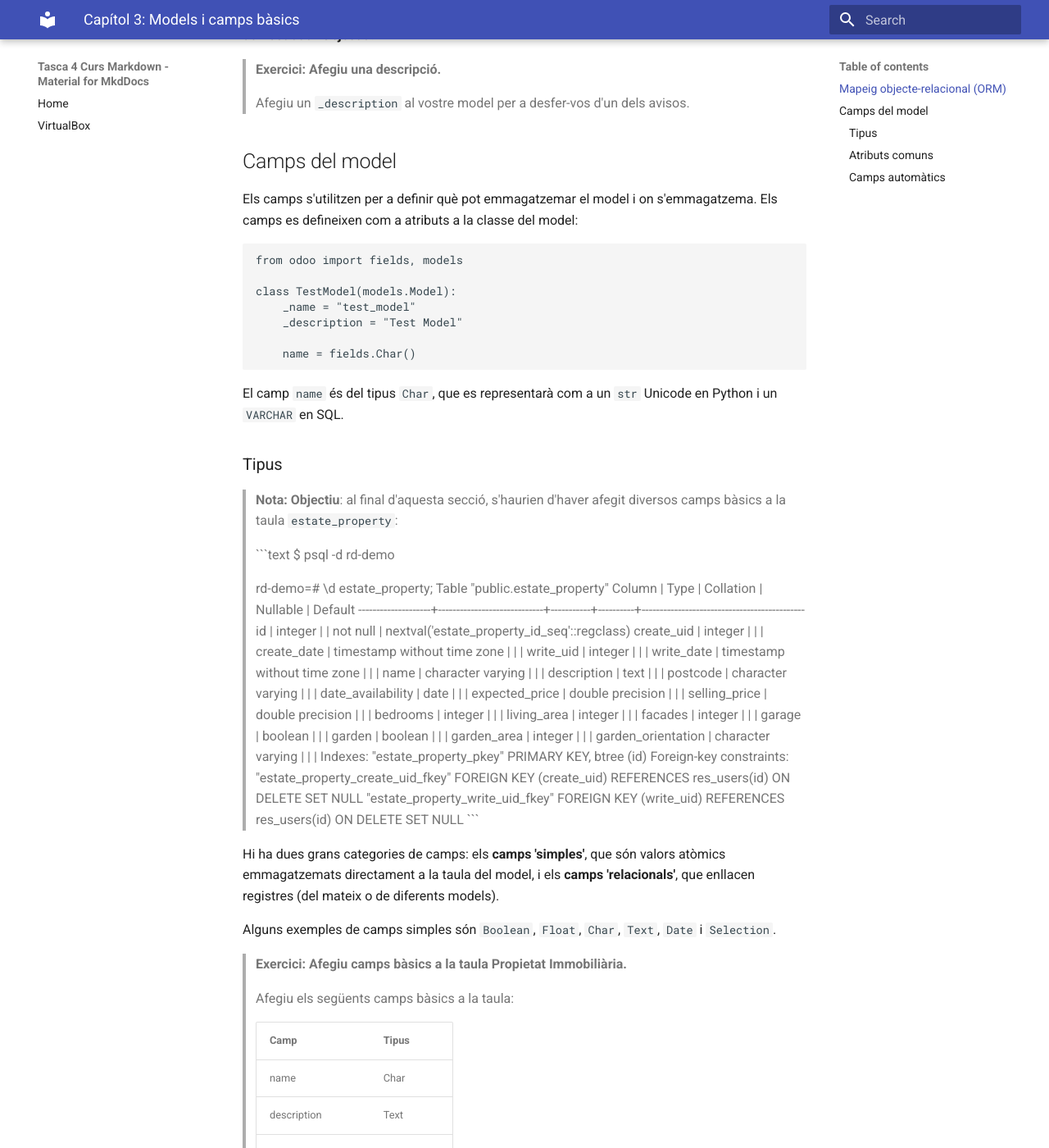
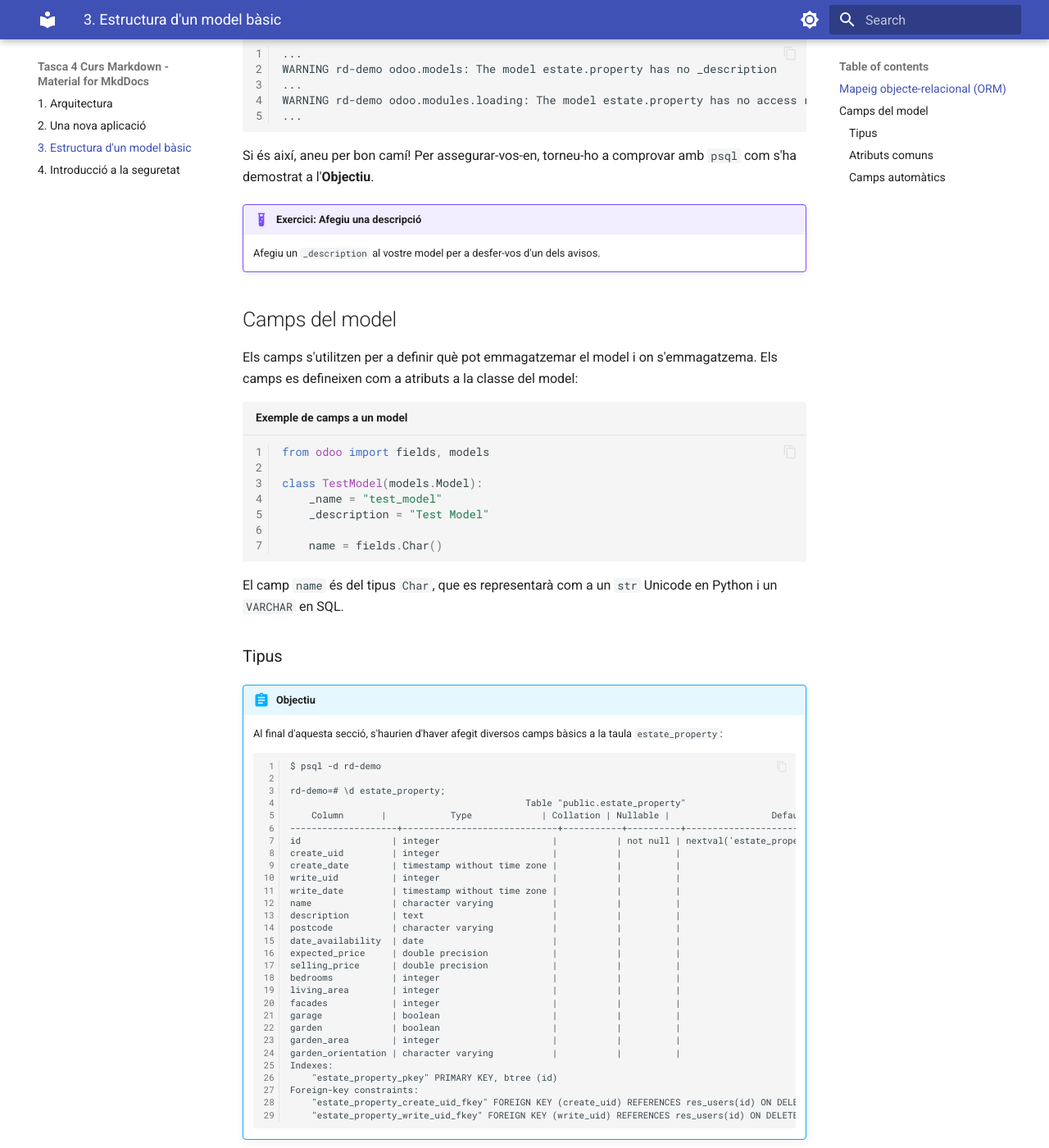
Before and after one commit to edsanan/curs_md_tasca04, an MkDocs documentation site: the page built from md/03_modelbasic.md, in a window 1280 px wide and 1400 px high, scrolled down 1953 px. Shown: the whole window at 82% size. Built offline with MkDocs 1.6.1 and Material for MkDocs 9.7.7, drawn with Linux system fonts in a browser that asks for light colours; some of the changed text lies outside the part shown.

Commit message:
canvis amb extensions demanades

````diff
--- a/md/03_modelbasic.md
+++ b/md/03_modelbasic.md
@@ -4,23 +4,22 @@ Al final del [capítol anterior](02_nnova_aplicacio), vam ser capaços de crear
 
 Abans d'avançar en l'exercici, assegureu-vos que el mòdul `estate` està instal·lat, és a dir, ha d'aparéixer com a 'Instal·lat' a la llista d'Aplicacions.
 
-> **Avís:**
-> **No utilitzeu variables globals mutables.**
-> Una única instància d'Odoo pot executar diverses bases de dades en paral·lel dins del mateix procés de Python. En cadascuna d'aquestes bases de dades poden estar instal·lats mòduls diferents, per tant, no podem dependre de variables globals que s'actualitzarien depenent dels mòduls instal·lats.
+!!! warning "No utilitzeu variables globals mutables"
+    Una única instància d'Odoo pot executar diverses bases de dades en paral·lel dins del mateix procés de Python. En cadascuna d'aquestes bases de dades poden estar instal·lats mòduls diferents, per tant, no podem dependre de variables globals que s'actualitzarien depenent dels mòduls instal·lats.
 
 ## Mapeig objecte-relacional (ORM)
 
-> **Nota:**
-> **Objectiu**: al final d'aquesta secció, s'hauria d'haver creat la taula `estate_property`:
->
-> ```text
-> $ psql -d rd-demo
-> rd-demo=# SELECT COUNT(*) FROM estate_property;
-> count
-> -------
->     0
-> (1 row)
-> ```
+!!! abstract "Objectiu"
+Al final d'aquesta secció, s'hauria d'haver creat la taula `estate_property`:
+
+    ```text
+    $ psql -d rd-demo
+    rd-demo=# SELECT COUNT(*) FROM estate_property;
+    count
+    -------
+    0
+    (1 row)
+    ```
 
 Un component clau d'Odoo és la capa [ORM](https://en.wikipedia.org/wiki/Object-relational_mapping). Aquesta capa evita haver d'escriure manualment la major part de l'[SQL](https://en.wikipedia.org/wiki/SQL) i proporciona serveis d'extensibilitat i seguretat.
 
@@ -28,7 +27,7 @@ Els objectes de negoci es declaren com a classes de Python que estenen `odoo.mod
 
 Els models es poden configurar establint atributs en la seua definició. L'atribut més important és `_name`, que és obligatori i defineix el nom del model en el sistema Odoo. Ací teniu una definició mínima d'un model:
 
-```python
+```python title="Definició del paràmetre _name d'un model"
 from odoo import models
 
 class TestModel(models.Model):
@@ -68,15 +67,14 @@ WARNING rd-demo odoo.modules.loading: The model estate.property has no access ru
 
 Si és així, aneu per bon camí! Per assegurar-vos-en, torneu-ho a comprovar amb `psql` com s'ha demostrat a l'**Objectiu**.
 
-> **Exercici: Afegiu una descripció.**
->
-> Afegiu un `_description` al vostre model per a desfer-vos d'un dels avisos.
+!!! example "Exercici: Afegiu una descripció"
+    Afegiu un `_description` al vostre model per a desfer-vos d'un dels avisos.
 
 ## Camps del model
 
 Els camps s'utilitzen per a definir què pot emmagatzemar el model i on s'emmagatzema. Els camps es defineixen com a atributs a la classe del model:
 
-```python
+```python title="Exemple de camps a un model"
 from odoo import fields, models
 
 class TestModel(models.Model):
@@ -90,66 +88,65 @@ El camp `name` és del tipus `Char`, que es representarà com a un `str` Unicode
 
 ### Tipus
 
-> **Nota:**
-> **Objectiu**: al final d'aquesta secció, s'haurien d'haver afegit diversos camps bàsics a la taula `estate_property`:
->
-> ```text
-> $ psql -d rd-demo
->
-> rd-demo=# \d estate_property;
->                                             Table "public.estate_property"
->     Column       |            Type             | Collation | Nullable |                   Default
-> --------------------+-----------------------------+-----------+----------+---------------------------------------------
-> id                 | integer                     |           | not null | nextval('estate_property_id_seq'::regclass)
-> create_uid         | integer                     |           |          |
-> create_date        | timestamp without time zone |           |          |
-> write_uid          | integer                     |           |          |
-> write_date         | timestamp without time zone |           |          |
-> name               | character varying           |           |          |
-> description        | text                        |           |          |
-> postcode           | character varying           |           |          |
-> date_availability  | date                        |           |          |
-> expected_price     | double precision            |           |          |
-> selling_price      | double precision            |           |          |
-> bedrooms           | integer                     |           |          |
-> living_area        | integer                     |           |          |
-> facades            | integer                     |           |          |
-> garage             | boolean                     |           |          |
-> garden             | boolean                     |           |          |
-> garden_area        | integer                     |           |          |
-> garden_orientation | character varying           |           |          |
-> Indexes:
->     "estate_property_pkey" PRIMARY KEY, btree (id)
-> Foreign-key constraints:
->     "estate_property_create_uid_fkey" FOREIGN KEY (create_uid) REFERENCES res_users(id) ON DELETE SET NULL
->     "estate_property_write_uid_fkey" FOREIGN KEY (write_uid) REFERENCES res_users(id) ON DELETE SET NULL
-> ```
+!!! abstract "Objectiu"
+    Al final d'aquesta secció, s'haurien d'haver afegit diversos camps bàsics a la taula `estate_property`:
+    ```text
+    $ psql -d rd-demo
+
+    rd-demo=# \d estate_property;
+                                                Table "public.estate_property"
+        Column       |            Type             | Collation | Nullable |                   Default
+    --------------------+-----------------------------+-----------+----------+---------------------------------------------
+    id                 | integer                     |           | not null | nextval('estate_property_id_seq'::regclass)
+    create_uid         | integer                     |           |          |
+    create_date        | timestamp without time zone |           |          |
+    write_uid          | integer                     |           |          |
+    write_date         | timestamp without time zone |           |          |
+    name               | character varying           |           |          |
+    description        | text                        |           |          |
+    postcode           | character varying           |           |          |
+    date_availability  | date                        |           |          |
+    expected_price     | double precision            |           |          |
+    selling_price      | double precision            |           |          |
+    bedrooms           | integer                     |           |          |
+    living_area        | integer                     |           |          |
+    facades            | integer                     |           |          |
+    garage             | boolean                     |           |          |
+    garden             | boolean                     |           |          |
+    garden_area        | integer                     |           |          |
+    garden_orientation | character varying           |           |          |
+    Indexes:
+        "estate_property_pkey" PRIMARY KEY, btree (id)
+    Foreign-key constraints:
+        "estate_property_create_uid_fkey" FOREIGN KEY (create_uid) REFERENCES res_users(id) ON DELETE SET NULL
+        "estate_property_write_uid_fkey" FOREIGN KEY (write_uid) REFERENCES res_users(id) ON DELETE SET NULL
+    ```
 
 Hi ha dues grans categories de camps: els **camps 'simples'**, que són valors atòmics emmagatzemats directament a la taula del model, i els **camps 'relacionals'**, que enllacen registres (del mateix o de diferents models).
 
 Alguns exemples de camps simples són `Boolean`, `Float`, `Char`, `Text`, `Date` i `Selection`.
 
-> **Exercici: Afegiu camps bàsics a la taula Propietat Immobiliària.**
->
-> Afegiu els següents camps bàsics a la taula:
->
-> | Camp | Tipus |
-> | :--- | :--- |
-> | name | Char |
-> | description | Text |
-> | postcode | Char |
-> | date_availability | Date |
-> | expected_price | Float |
-> | selling_price | Float |
-> | bedrooms | Integer |
-> | living_area | Integer |
-> | facades | Integer |
-> | garage | Boolean |
-> | garden | Boolean |
-> | garden_area | Integer |
-> | garden_orientation | Selection |
->
-> El camp `garden_orientation` ha de tindre 4 valors possibles: 'North' (Nord), 'South' (Sud), 'East' (Est) i 'West' (Oest). La llista de selecció es defineix com a una llista de tuples, vegeu-ne un exemple [ací](https://github.com/odoo/odoo/blob/b0e0035b585f976e912e97e7f95f66b525bc8e43/addons/crm/report/crm_activity_report.py#L31-L34).
+!!! example "Exercici: Afegiu camps bàsics a la taula Propietat Immobiliària"
+
+    Afegiu els següents camps bàsics a la taula:
+
+    | Camp | Tipus |
+    | :--- | :--- |
+    | name | Char |
+    | description | Text |
+    | postcode | Char |
+    | date_availability | Date |
+    | expected_price | Float |
+    | selling_price | Float |
+    | bedrooms | Integer |
+    | living_area | Integer |
+    | facades | Integer |
+    | garage | Boolean |
+    | garden | Boolean |
+    | garden_area | Integer |
+    | garden_orientation | Selection |
+
+    El camp `garden_orientation` ha de tindre 4 valors possibles: 'North' (Nord), 'South' (Sud), 'East' (Est) i 'West' (Oest). La llista de selecció es defineix com a una llista de tuples, vegeu-ne un exemple [ací](https://github.com/odoo/odoo/blob/b0e0035b585f976e912e97e7f95f66b525bc8e43/addons/crm/report/crm_activity_report.py#L31-L34).
 
 Quan els camps s'hagen afegit al model, reinicieu el servidor amb `-u estate`.
 
@@ -161,20 +158,20 @@ Connecteu-vos a `psql` i comproveu l'estructura de la taula `estate_property`. N
 
 ### Atributs comuns
 
-> **Nota:**
-> **Objectiu**: al final d'aquesta secció, les columnes `name` i `expected_price` no haurien de poder ser nul·les (not nullable) a la taula `estate_property`:
->
-> ```console
-> rd-demo=# \d estate_property;
->                                             Table "public.estate_property"
->     Column       |            Type             | Collation | Nullable |                   Default
-> --------------------+-----------------------------+-----------+----------+---------------------------------------------
-> ...
-> name               | character varying           |           | not null |
-> ...
-> expected_price     | double precision            |           | not null |
-> ...
-> ```
+!!! abstract "Objectiu"
+    Al final d'aquesta secció, les columnes `name` i `expected_price` no haurien de poder ser nul·les (not nullable) a la taula `estate_property`:
+
+    ```console
+    rd-demo=# \d estate_property;
+                                                Table "public.estate_property"
+        Column       |            Type             | Collation | Nullable |                   Default
+    --------------------+-----------------------------+-----------+----------+---------------------------------------------
+    ...
+    name               | character varying           |           | not null |
+    ...
+    expected_price     | double precision            |           | not null |
+    ...
+    ```
 
 De manera semblant al propi model, els camps es poden configurar passant-los atributs de configuració com a paràmetres:
 
--- /dev/null
+++ b/md/04_introseguretat.md
@@ -0,0 +1,81 @@
+# Capítol 4: Seguretat - Una breu introducció
+
+En el [capítol anterior](03_basicmodel), vam crear la nostra primera taula destinada a emmagatzemar dades de negoci. En una aplicació de negoci com Odoo, una de les primeres qüestions a tindre en compte és qui pot accedir a les dades. Odoo proporciona un mecanisme de seguretat per a permetre l'accés a les dades a grups específics d'usuaris.
+
+Aquest capítol té com a objectiu cobrir el mínim necessari per al nostre nou mòdul.
+
+## Fitxers de dades (CSV)
+
+Odoo és un sistema altament basat en dades. Encara que el comportament es personalitza utilitzant codi Python, part del valor d'un mòdul resideix en les dades que configura quan es carrega. Una manera de carregar dades és mitjançant un fitxer CSV. Un exemple és la [llista d'estats de països]({GITHUB_PATH}/odoo/addons/base/data/res.country.state.csv) que es carrega en instal·lar el mòdul `base`.
+
+```text
+"id","country_id:id","name","code"
+state_au_1,au,"Australian Capital Territory","ACT"
+state_au_2,au,"New South Wales","NSW"
+state_au_3,au,"Northern Territory","NT"
+state_au_4,au,"Queensland","QLD"
+...
+```
+
+- `id` és un *identificador extern* (*external identifier*). Es pot utilitzar per a fer referència al registre (sense conéixer el seu identificador a la base de dades).
+- `country_id:id` fa referència al país utilitzant el seu *identificador extern*.
+- `name` és el nom de l'estat.
+- `code` és el codi de l'estat.
+
+Aquests tres camps estan [definits](https://github.com/odoo/odoo/blob/2ad2f3d6567b6266fc42c6d2999d11f3066b282c/odoo/addons/base/models/res_country.py#L108-L111) en el model `res.country.state`.
+
+Per convenció, un fitxer que importa dades se situa a la carpeta `data` d'un mòdul. Quan les dades estan relacionades amb la seguretat, se situen a la carpeta `security`. Quan les dades estan relacionades amb vistes i accions (això ho tractarem més avant), se situen a la carpeta `views`. A més, tots aquests fitxers s'han de declarar a la llista `data` dins del fitxer `__manifest__.py`. El nostre fitxer d'exemple està definit [al manifest del mòdul base](https://github.com/odoo/odoo/blob/e8697f609372cd61b045c4ee2c7f0fcfb496f58a/odoo/addons/base/__manifest__.py#L29).
+
+Tingueu en compte també que el contingut dels fitxers de dades només es carrega quan un mòdul s'instal·la o s'actualitza.
+
+!!! warning "Compte amb l'ordre!"
+    Els fitxers de dades es carreguen seqüencialment seguint el seu ordre al fitxer `__manifest__.py`. Això significa que si la dada `A` fa referència a la dada `B`, heu d'assegurar-vos que `B` es carregue abans que `A`.
+
+    En el cas dels estats dels països, notareu que la [llista de països](https://github.com/odoo/odoo/blob/e8697f609372cd61b045c4ee2c7f0fcfb496f58a/odoo/addons/base/__manifest__.py#L22) es carrega **abans** que la [llista d'estats de països](https://github.com/odoo/odoo/blob/e8697f609372cd61b045c4ee2c7f0fcfb496f58a/odoo/addons/base/__manifest__.py#L29). Això és perquè els estats fan referència als països.
+
+Per què és important tot això per a la seguretat? Perquè tota la configuració de seguretat d'un model es carrega a través de fitxers de dades, com veurem a la secció següent.
+
+## Drets d'accés
+
+!!! info "Referència"
+    La documentació relacionada amb aquest tema es pot trobar als [drets d'accés (ACL)](reference/security/acl).
+
+!!! abstract "Objectiu"
+    Al final d'aquesta secció, l'avís següent ja no hauria d'aparéixer:
+
+    ```text
+    WARNING rd-demo odoo.modules.loading: The models ['estate.property'] have no access rules...
+    ```
+
+Quan no es defineixen drets d'accés en un model, Odoo determina que cap usuari pot accedir a les dades. Fins i tot es notifica al registre (log):
+
+```text
+WARNING rd-demo odoo.modules.loading: The models ['estate.property'] have no access rules in module estate, consider adding some, like:
+id,name,model_id:id,group_id:id,perm_read,perm_write,perm_create,perm_unlink
+```
+
+Els drets d'accés es defineixen com a registres del model `ir.model.access`. Cada dret d'accés s'associa a un model, a un grup (o a cap grup per a un accés global) i a un conjunt de permisos: crear, llegir, escriure i desvincular (unlink)[^unlink]. Aquests drets d'accés se solen definir en un fitxer CSV anomenat `ir.model.access.csv`.
+
+Ací teniu un exemple per al nostre `test_model` anterior:
+
+```text
+id,name,model_id/id,group_id/id,perm_read,perm_write,perm_create,perm_unlink
+access_test_model,access_test_model,model_test_model,base.group_user,1,0,0,0
+```
+
+- `id` és un *identificador extern*.
+- `name` és el nom de l'`ir.model.access`.
+- `model_id/id` fa referència al model al qual s'aplica el dret d'accés. La forma estàndard de fer referència al model és `model_<model_name>`, on `<model_name>` és el `_name` del model amb el `.` substituït per `_`. Vos pareix feixuc? Certament ho és...
+- `group_id/id` fa referència al grup al qual s'aplica el dret d'accés.
+- `perm_read,perm_write,perm_create,perm_unlink`: permisos de lectura, escriptura, creació i desvinculació (unlink).
+
+!!! example "Exercici: afegiu drets d'accés"
+    Creeu el fitxer `ir.model.access.csv` a la carpeta adequada i definiu-lo al fitxer `__manifest__.py`.
+
+    Doneu els permisos de lectura, escriptura, creació i desvinculació al grup `base.group_user`.
+
+    Consell: el missatge d'avís del registre (log) vos dona la major part de la solució ;-)
+
+Reinicieu el servidor i el missatge d'avís hauria d'haver desaparegut!
+
+Ara és el moment de, finalment, [interactuar amb la interfície d'usuari](05_firstui)!
--- a/mkdocs.yml
+++ b/mkdocs.yml
@@ -1,7 +1,37 @@
 site_name: Tasca 4 Curs Markdown - Material for MkdDocs
-theme: 'material'
 docs_dir: 'md'
 site_dir: 'docs'
 nav:
-  - Home: index.md
-  - VirtualBox: virtualbox.md
+  - 1. Arquitectura: 01_arquitectura.md
+  - 2. Una nova aplicació: 02_nova_aplicacio.md
+  - 3. Estructura d'un model bàsic: 03_modelbasic.md
+  - 4. Introducció a la seguretat: 04_introseguretat.md
+theme:
+  name: material
+  features:
+    - navigation.sections
+    - navigation.top
+    - content.code.copy
+  palette:
+      - scheme: default
+        toggle:
+          icon: material/brightness-7
+          name: Canvia a mode oscur
+
+      - scheme: slate
+        toggle:
+          icon: material/brightness-4
+          name: Canvia a mode clar
+plugins:
+  - search
+  - page-to-pdf
+markdown_extensions:
+  - pymdownx.highlight:
+      linenums: true
+  - pymdownx.superfences
+  - pymdownx.superfences:
+      custom_fences:
+        - name: mermaid
+          class: mermaid
+          format: !!python/name:pymdownx.superfences.fence_code_format
+  - admonition
````
Also changed, not shown: other parts of md/03_modelbasic.md (+16 -15 lines), md/01_arquitectura.md (+5 -6 lines), md/02_nova_aplicacio.md (+17 -17 lines).
